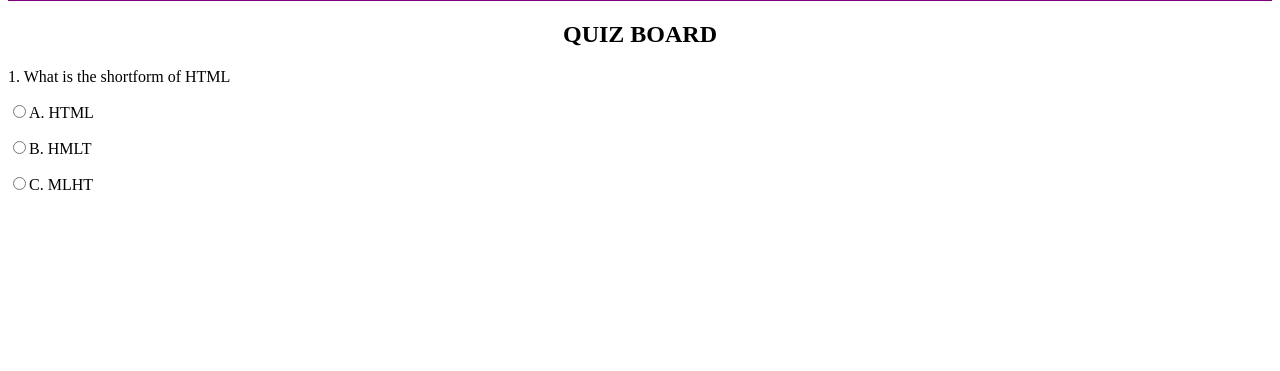
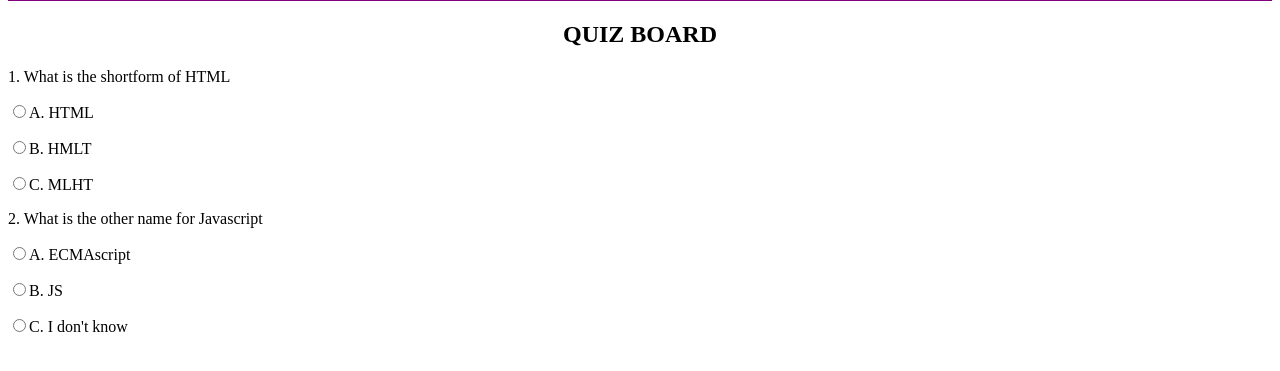
Before and after one commit to Williamsoditi/Preprep3-quizboard, a plain HTML site: page index.html in a window 1280 px wide. Shown: the part 213-584 px from the top of the page. Drawn offline with Linux system fonts and the light colour scheme.

Commit message:
chore:insert question - insert question2 with nofunctionality

```diff
--- a/index.html
+++ b/index.html
@@ -23,6 +23,12 @@
             <p><input type="radio" name="question1" value="HMLT">B. HMLT</p>
             <p><input type="radio" name="question1" value="MLHT">C. MLHT</p>
         </div>
+        <div>
+            <p>2. What is the other name for Javascript</p>
+            <p><input type="radio" name="question2" value="ECMAscript">A. ECMAscript</p>
+            <p><input type="radio" name="question2" value="JS">B. JS</p>
+            <p><input type="radio" name="question2" value="I don't know">C. I don't know</p>
+        </div>
 
     </form>
     <script type="text/javascript" src="index.js"></script>
```
